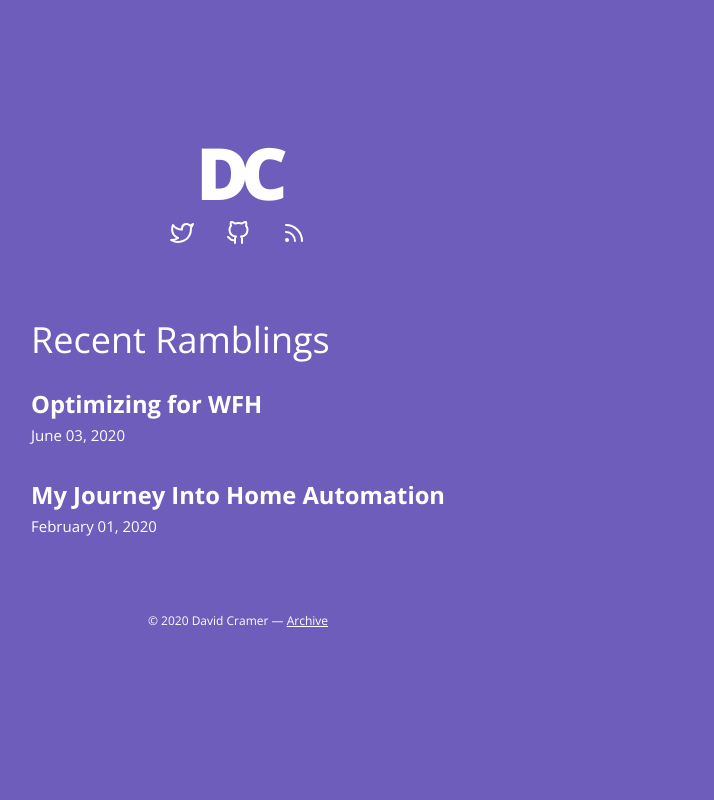
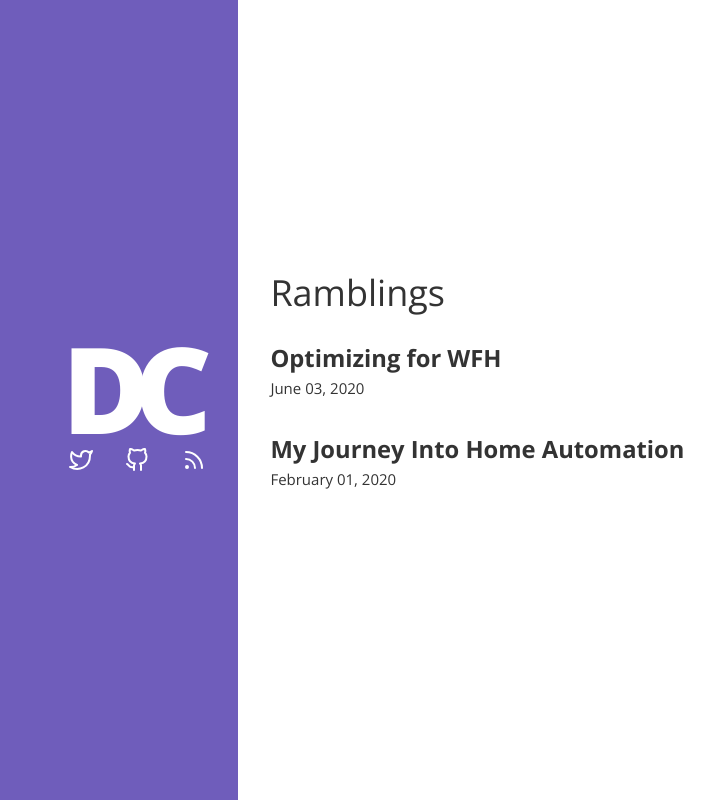
Before and after one commit to marcolussetti/dcramer.github.com, a Gatsby site: page / in a window 1280 px wide. Shown: the whole page, without its empty margins (402-1116 px from the left). Built offline with nearby package versions, Linux system fonts and the light colour scheme; Gatsby itself is replaced by a stand-in of ours; some packages are replaced by stand-ins of ours.

Commit message:
Redesign some things

```diff
--- a/gatsby-config.js
+++ b/gatsby-config.js
@@ -86,6 +86,7 @@ module.exports = {
         pathToConfigModule: `src/utils/typography`,
       },
     },
+    `gatsby-plugin-emotion`,
     `gatsby-plugin-typescript`,
     // this (optional) plugin enables Progressive Web App + Offline functionality
     // To learn more, visit: https://gatsby.dev/offline
--- a/package.json
+++ b/package.json
@@ -8,11 +8,14 @@
     "url": "https://github.com/gatsbyjs/gatsby/issues"
   },
   "dependencies": {
+    "@emotion/core": "^10.0.28",
+    "@emotion/styled": "^10.0.27",
     "@typescript-eslint/eslint-plugin": "^3.1.0",
     "@typescript-eslint/parser": "^3.1.0",
     "eslint": "^7.1.0",
     "gatsby": "^2.22.15",
     "gatsby-image": "^2.4.5",
+    "gatsby-plugin-emotion": "^4.3.3",
     "gatsby-plugin-feed": "^2.5.3",
     "gatsby-plugin-google-analytics": "^2.3.2",
     "gatsby-plugin-manifest": "^2.4.9",
--- /dev/null
+++ b/src/components/headerLinks.tsx
@@ -0,0 +1,43 @@
+// Gatsby supports TypeScript natively!
+import React from "react";
+import { GitHub, Rss, Twitter } from "react-feather";
+import styled from "@emotion/styled";
+
+import { rhythm } from "../utils/typography";
+
+const HeaderLinks = styled.div`
+  display: flex;
+  align-items: center;
+  justify-content: center;
+
+  a {
+    display: flex;
+    margin-right: ${rhythm(1)};
+
+    &:last-child {
+      margin-right: 0;
+    }
+  }
+
+  @media only screen and (max-width: 800px) {
+    display: none;
+  }
+`;
+
+type Props = {
+  size: number;
+};
+
+export default ({ size = 24 }: Props) => (
+  <HeaderLinks>
+    <a href="https://twitter.com/zeeg">
+      <Twitter color="white" size={size} />
+    </a>
+    <a href="https://github.com/dcramer">
+      <GitHub color="white" size={size} />
+    </a>
+    <a href="/rss.xml">
+      <Rss color="white" size={size} />
+    </a>
+  </HeaderLinks>
+);
--- a/src/pages/index.tsx
+++ b/src/pages/index.tsx
@@ -1,12 +1,11 @@
 // Gatsby supports TypeScript natively!
 import React from "react";
 import { PageProps, Link, graphql } from "gatsby";
-import { GitHub, Rss, Twitter } from "react-feather";
+import styled from "@emotion/styled";
 
-import Container from "../components/container";
-import Footer from "../components/footer";
+import HeaderLinks from "../components/headerLinks";
 import SEO from "../components/seo";
-import { rhythm, scale } from "../utils/typography";
+import { rhythm } from "../utils/typography";
 
 type Data = {
   site: {
@@ -30,6 +29,46 @@ type Data = {
   };
 };
 
+const Side = styled.div`
+  display: flex;
+  flex: 1;
+  flex-direction: row;
+  align-items: center;
+  height: 100%;
+  padding: ${rhythm(1)};
+  min-width: 400px;
+
+  &:first-child {
+    justify-content: flex-end;
+    background: #6f5dbb;
+    color: #fff;
+  }
+
+  @media only screen and (max-width: 800px) {
+    &:first-child {
+      display: block;
+      height: auto;
+      padding: ${rhythm(1 / 4)};
+    }
+
+    &:last-child {
+      align-items: flex-start;
+    }
+  }
+`;
+
+// XXX: letter-spacing fucks up the box model, which is why we have margin-left
+const HeaderTitle = styled.div`
+  font-size: 120px;
+  margin: 0;
+  font-weight: 900;
+  letter-spacing: -16px;
+  line-height: 1;
+  margin-left: -16px;
+  text-align: center;
+  overflow: none;
+`;
+
 const BlogIndex = ({ data }: PageProps<Data>) => {
   const siteTitle = data.site.siteMetadata.title;
   const posts = data.allMarkdownRemark.edges;
@@ -37,39 +76,16 @@ const BlogIndex = ({ data }: PageProps<Data>) => {
   return (
     <div
       style={{
-        background: "#6f5dbb",
-        color: "#fff",
         display: "flex",
-        flexDirection: "column",
-        minHeight: "100%",
-        overflow: "none",
-        alignItems: "center",
-        justifyContent: "center",
+        flexWrap: "wrap",
+        flexDirection: "row",
+        height: "100%",
       }}
     >
       <SEO title={siteTitle} />
-      <Container>
-        <header
-          style={{
-            marginBottom: rhythm(2),
-          }}
-        >
-          <div
-            style={{
-              display: "flex",
-              flexDirection: "column",
-            }}
-          >
-            <h1
-              style={{
-                ...scale(2),
-                margin: 0,
-                marginBottom: rhythm(1 / 4),
-                fontWeight: 900,
-                letterSpacing: -8,
-                textAlign: "center",
-              }}
-            >
+      <Side>
+        <header>
+          <HeaderTitle>
             <Link
               style={{
                 boxShadow: `none`,
@@ -80,45 +96,23 @@ const BlogIndex = ({ data }: PageProps<Data>) => {
             >
               DC
             </Link>
-            </h1>
-            <div
+          </HeaderTitle>
+          <HeaderLinks />
+        </header>
+      </Side>
+      <Side
         style={{
-                display: "flex",
-                alignItems: "center",
-                justifyContent: "center",
+          flexDirection: "row",
+          justifyContent: "flex-start",
         }}
       >
-              <a
-                href="https://twitter.com/zeeg"
-                style={{ marginRight: rhythm(1) }}
-              >
-                <Twitter color="white" />
-              </a>
-              <a
-                href="https://github.com/dcramer"
-                style={{ marginRight: rhythm(1) }}
-              >
-                <GitHub color="white" />
-              </a>
-              <a href="/rss.xml">
-                <Rss color="white" />
-              </a>
-            </div>
-          </div>
-        </header>
-        <main
-          style={{
-            marginTop: rhythm(1),
-            flex: 1,
-          }}
-        >
-          <section>
+        <main>
           <h1
             style={{
               fontWeight: 300,
             }}
           >
-              Recent Ramblings
+            Ramblings
           </h1>
           {posts.map(({ node }) => {
             const title = node.frontmatter.title || node.fields.slug;
@@ -145,10 +139,8 @@ const BlogIndex = ({ data }: PageProps<Data>) => {
               </article>
             );
           })}
-          </section>
         </main>
-        <Footer />
-      </Container>
+      </Side>
     </div>
   );
 };
```
Also changed, not shown: src/components/header.tsx (+7 -22 lines), 1 other file. Lines whose indentation alone changed are shown as unchanged.
